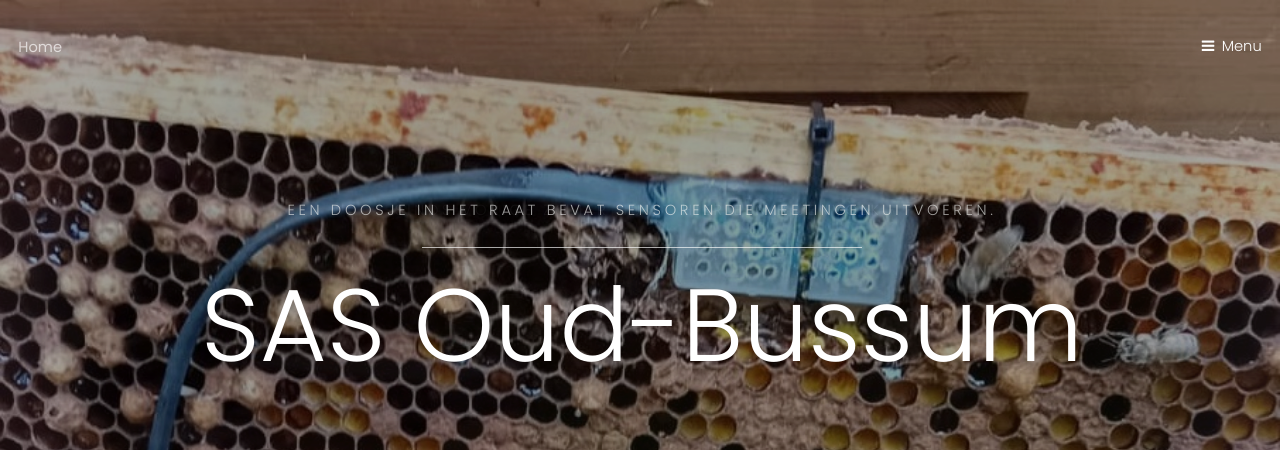
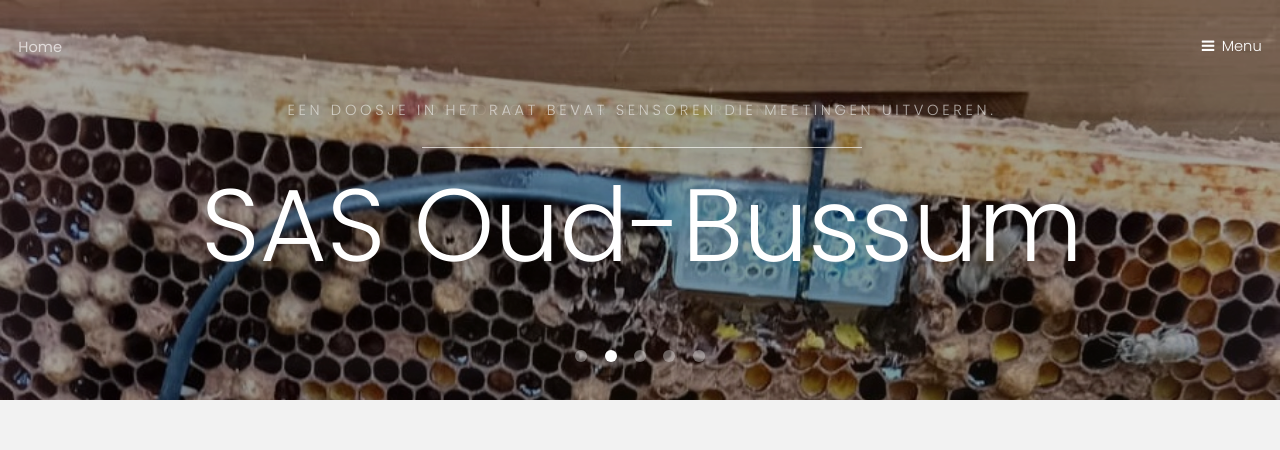
Before and after one commit to projectbeekeepers/projectbeekeepers.github.io, a plain HTML site: page index_c00002_d001.html in a window 1280 px wide. Shown: the top 450 px of the page. Drawn offline with Linux system fonts and the light colour scheme.

Commit message:
Update index_c00002_d001.html

```diff
--- a/index_c00002_d001.html
+++ b/index_c00002_d001.html
@@ -28,7 +28,7 @@
 			</nav>
 
 		<!-- Banner -->
-			<section class="banner full">
+			<section class="banner half">
 				<article>
 					<img src="images/c00002_d001_1.jpg" alt="" />
 					<div class="inner">
```
